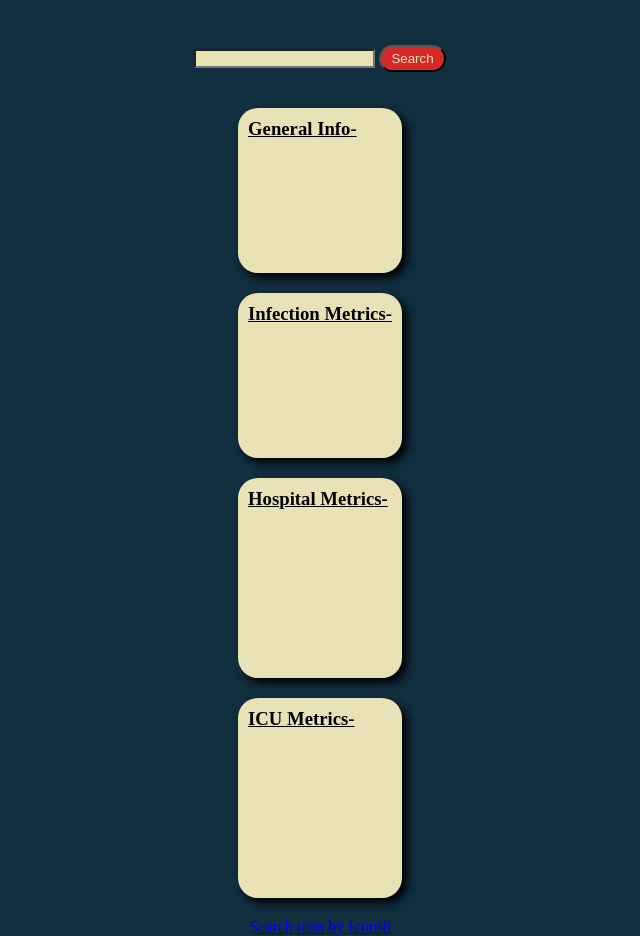
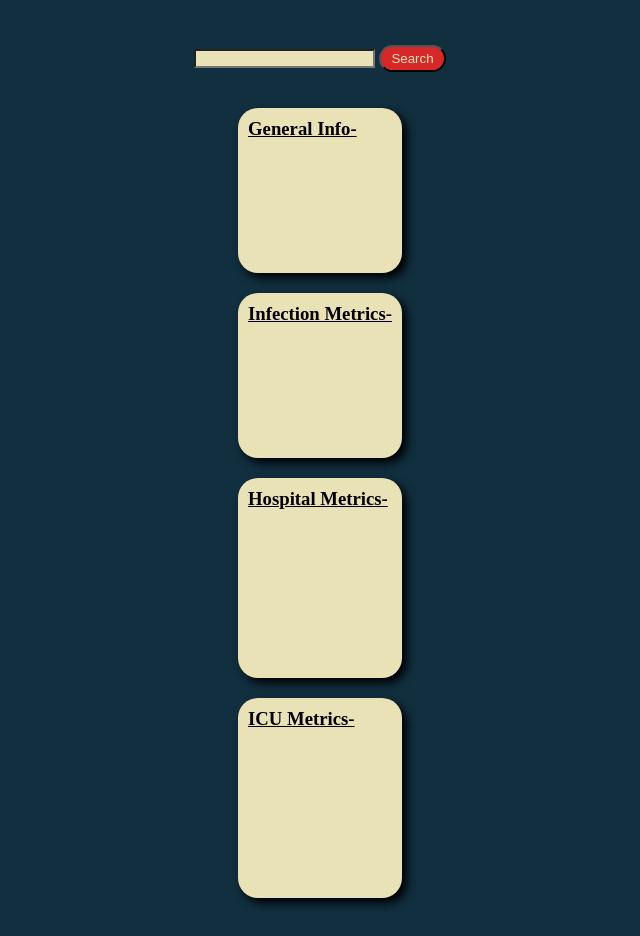
Before and after one commit to haydensprinkle/covid-data-app, a plain HTML site: page index.html in a window 1280 px wide. Shown: the part 77-1013 px from the top of the page, without its empty margins (320-960 px from the left). Drawn offline with Linux system fonts and the light colour scheme; no server answers.

Commit message:
removed icon link at bottom of page

```diff
--- a/index.html
+++ b/index.html
@@ -47,8 +47,5 @@
         </section>
       </div>
     </main>
-    <a href="https://icons8.com/icon/enn64pGPtmU9/search"
-      >Search icon by Icons8</a
-    >
   </body>
 </html>
```
